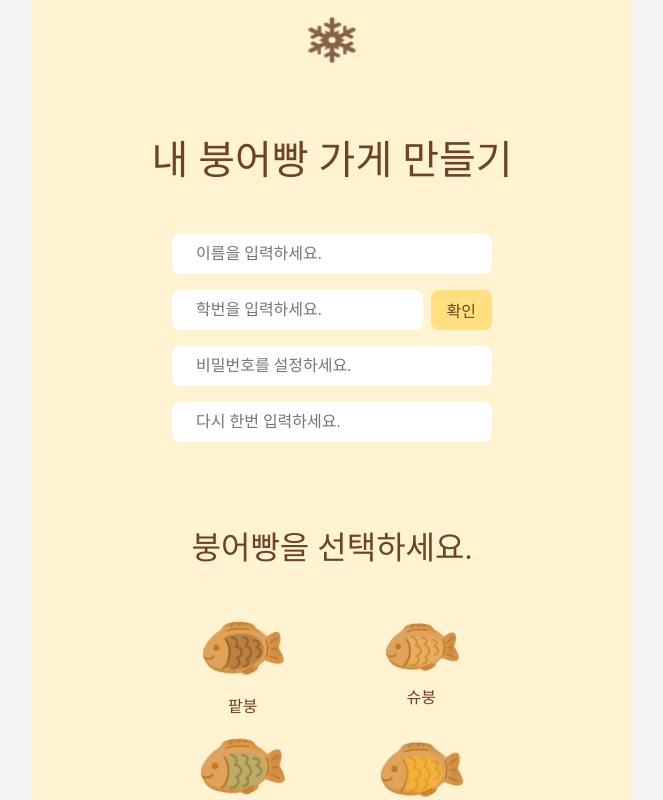
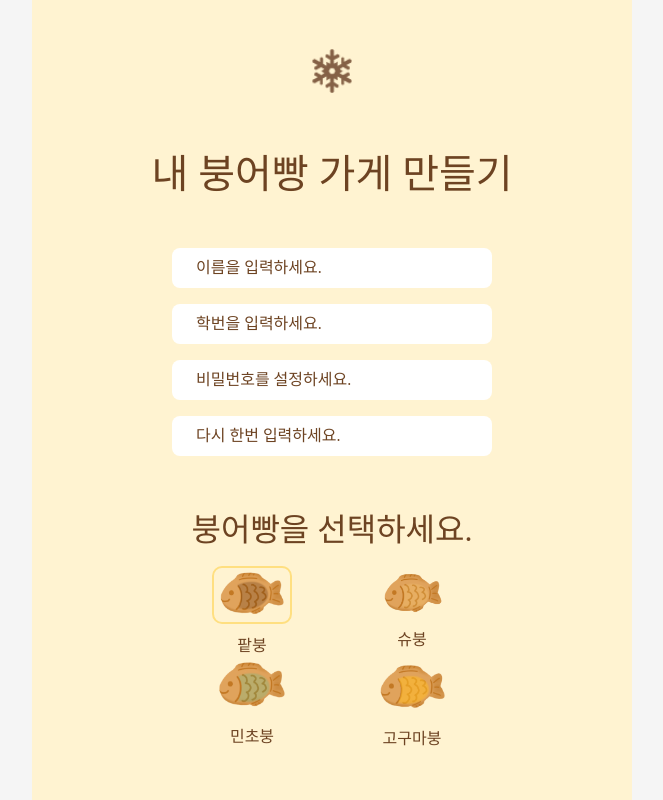
Before and after one commit to Quipu-Developers/event, a React (Create React App) app in the folder frontend/: page /event/register in a window 1280 px wide. Shown: the whole page, without its empty margins (308-971 px from the left). Built offline with nearby package versions, Linux system fonts and the light colour scheme.

Commit message:
Feat: 회원가입 로직 구현

```diff
--- a/frontend/src/pages/Login.tsx
+++ b/frontend/src/pages/Login.tsx
@@ -14,10 +14,10 @@ export default function Login() {
 
             <div className={styles.inputContainer}>
                 <div className={styles.inputBox}>
-                    <p className={styles.inputLabel}>학번을 입력하세요.</p>
+                  <input type="text" className={styles.inputField} placeholder={"학번을 입력하세요."}></input>
                 </div>
                 <div className={styles.inputBox}>
-                    <p className={styles.inputLabel}>비밀번호를 입력하세요.</p>
+                  <input type="text" className={styles.inputField} placeholder={"비밀번호를 입력하세요."}></input>
                 </div>
             </div>
 
--- a/frontend/src/pages/Register.tsx
+++ b/frontend/src/pages/Register.tsx
@@ -1,4 +1,4 @@
-import React from "react";
+import React, { useState } from "react";
 import styles from "@/styles/Register.module.css"; // CSS 모듈 가져오기
 import mapSnow from "@/assets/map_snow.png";
 import 팥붕 from "@/assets/팥붕.png";
@@ -7,53 +7,206 @@ import 민초붕 from "@/assets/민초붕.png";
 import 고구마붕 from "@/assets/고구마붕.png";
 
 export default function Register() {
+    // 상태 관리
+    const [formData, setFormData] = useState({
+        name: "",
+        studentID: "",
+        password: "",
+        confirmPassword: "",
+        choiceType: "fish1", // 기본 선택
+        topic: "",
+    });
+    const [errorMessage, setErrorMessage] = useState<string | null>(null);
+    const [successMessage, setSuccessMessage] = useState<string | null>(null);
+
+    // 입력 변경 핸들러
+    const handleChange = (e: React.ChangeEvent<HTMLInputElement | HTMLSelectElement>) => {
+        const { name, value } = e.target;
+        setFormData((prev) => ({
+            ...prev,
+            [name]: value,
+        }));
+    };
+
+    // 폼 제출 핸들러
+    const handleSubmit = async (e: React.FormEvent) => {
+        e.preventDefault();
+
+        // 비밀번호 확인
+        if (formData.password !== formData.confirmPassword) {
+            setErrorMessage("비밀번호가 일치하지 않습니다.");
+            return;
+        }
+
+        try {
+            const response = await fetch("http://localhost:5001/register", {
+                method: "POST",
+                headers: {
+                    "Content-Type": "application/json",
+                },
+                body: JSON.stringify({
+                    name: formData.name,
+                    studentID: formData.studentID,
+                    password: formData.password,
+                    choiceType: formData.choiceType,
+                    topic: formData.topic,
+                }),
+            });
+
+            if (response.ok) {
+                const data = await response.json();
+                const { token } = data;
+
+                // JWT Token 저장
+                localStorage.setItem("token", token);
+
+                setSuccessMessage("붕어빵 가게 생성이 완료되었습니다!");
+                setErrorMessage(null);
+
+                // 폼 초기화
+                setFormData({
+                    name: "",
+                    studentID: "",
+                    password: "",
+                    confirmPassword: "",
+                    choiceType: "fish1",
+                    topic: "",
+                });
+            } else if (response.status === 400) {
+                const errorData = await response.json();
+                setErrorMessage(errorData.message || "잘못된 입력입니다.");
+            } else {
+                setErrorMessage("서버 오류가 발생했습니다. 다시 시도해주세요.");
+            }
+        } catch (error) {
+            setErrorMessage("네트워크 오류가 발생했습니다. 다시 시도해주세요.");
+        }
+    };
+
     return (
         <div className={styles.registerContainer}>
             <img src={mapSnow} alt="지도 아이콘" className={styles.mapSnow} />
             <h1 className={styles.registerTitle}>내 붕어빵 가게 만들기</h1>
 
+            {errorMessage && <p style={{ color: "red" }}>{errorMessage}</p>}
+            {successMessage && <p style={{ color: "green" }}>{successMessage}</p>}
+
+            <form onSubmit={handleSubmit}>
                 <div className={styles.inputContainer}>
                     <div className={styles.inputBox}>
-                    <input type="text" id="name" className={styles.inputField} placeholder="이름을 입력하세요." />
+                        <input
+                            type="text"
+                            name="name"
+                            value={formData.name}
+                            onChange={handleChange}
+                            className={styles.inputField}
+                            placeholder="이름을 입력하세요."
+                            required
+                        />
                     </div>
                     <div className={styles.inputBox}>
-                    <input type="text" id="student-id" className={styles.inputField} placeholder="학번을 입력하세요." />
-                    <button className={styles.checkButton}>확인</button>
+                        <input
+                            type="text"
+                            name="studentID"
+                            value={formData.studentID}
+                            onChange={handleChange}
+                            className={styles.inputField}
+                            placeholder="학번을 입력하세요."
+                            required
+                        />
                     </div>
                     <div className={styles.inputBox}>
-                    <input type="password" id="password" className={styles.inputField} placeholder="비밀번호를 설정하세요." />
+                        <input
+                            type="password"
+                            name="password"
+                            value={formData.password}
+                            onChange={handleChange}
+                            className={styles.inputField}
+                            placeholder="비밀번호를 설정하세요."
+                            required
+                        />
                     </div>
                     <div className={styles.inputBox}>
-                    <input type="password" id="confirm-password" className={styles.inputField} placeholder="다시 한번 입력하세요." />
+                        <input
+                            type="password"
+                            name="confirmPassword"
+                            value={formData.confirmPassword}
+                            onChange={handleChange}
+                            className={styles.inputField}
+                            placeholder="다시 한번 입력하세요."
+                            required
+                        />
                     </div>
                 </div>
 
                 <h2 className={styles.sectionTitle}>붕어빵을 선택하세요.</h2>
                 <div className={styles.fishSelection}>
-                <div className={styles.fishItem}>
-                    <img src={팥붕} alt="팥붕" />
+                    <label className={styles.fishItem}>
+                        <input
+                            type="radio"
+                            name="choiceType"
+                            value="fish1"
+                            checked={formData.choiceType === "fish1"}
+                            onChange={handleChange}
+                            className={styles.radioInput} // 숨기기 위해 스타일 클래스 추가
+                        />
+                        <img src={팥붕} alt="팥붕" className={styles.fishImage}/>
                         <p className={styles.fishLabel}>팥붕</p>
-                </div>
-                <div className={styles.fishItem}>
-                    <img src={슈붕} alt="슈붕" />
+                    </label>
+                    <label className={styles.fishItem}>
+                        <input
+                            type="radio"
+                            name="choiceType"
+                            value="fish2"
+                            checked={formData.choiceType === "fish2"}
+                            onChange={handleChange}
+                            className={styles.radioInput}
+                        />
+                        <img src={슈붕} alt="슈붕" className={styles.fishImage}/>
                         <p className={styles.fishLabel}>슈붕</p>
-                </div>
-                <div className={styles.fishItem}>
-                    <img src={민초붕} alt="민초붕" />
+                    </label>
+                    <label className={styles.fishItem}>
+                        <input
+                            type="radio"
+                            name="choiceType"
+                            value="fish3"
+                            checked={formData.choiceType === "fish3"}
+                            onChange={handleChange}
+                            className={styles.radioInput}
+                        />
+                        <img src={민초붕} alt="민초붕" className={styles.fishImage} />
                         <p className={styles.fishLabel}>민초붕</p>
-                </div>
-                <div className={styles.fishItem}>
-                    <img src={고구마붕} alt="고구마붕" />
+                    </label>
+                    <label className={styles.fishItem}>
+                        <input
+                            type="radio"
+                            name="choiceType"
+                            value="fish4"
+                            checked={formData.choiceType === "fish4"}
+                            onChange={handleChange}
+                            className={styles.radioInput}
+                        />
+                        <img src={고구마붕} alt="고구마붕" className={styles.fishImage} />
                         <p className={styles.fishLabel}>고구마붕</p>
-                </div>
+                    </label>
                 </div>
 
                 <h2 className={styles.sectionTitle}>쪽지 받고 싶은 주제를 설정하세요. (선택)</h2>
                 <div className={styles.noteBox}>
-                <input type="text" placeholder="예) 두산 팬들만 쪽지 주세요!" className={styles.noteInput} />
+                    <input
+                        type="text"
+                        name="topic"
+                        value={formData.topic}
+                        onChange={handleChange}
+                        placeholder="예) 두산 팬들만 쪽지 주세요!"
+                        className={styles.noteInput}
+                    />
                 </div>
 
-            <button className={styles.createButton}>붕어빵 가게 생성</button>
+                <button type="submit" className={styles.createButton}>
+                    붕어빵 가게 생성
+                </button>
+            </form>
         </div>
     );
 }
--- a/frontend/src/styles/Register.module.css
+++ b/frontend/src/styles/Register.module.css
@@ -14,13 +14,22 @@
 .registerTitle {
     font-size: 2.5rem;
     color: #6d4322;
-    margin-top: 1rem;
 }
 
 /* 지도 아이콘 */
 .mapSnow {
-    width: 3rem;
-    height: 3rem;
+    margin-top: 2rem;
+    width: 2.5rem;
+}
+
+
+form {
+    display: flex;
+    flex-direction: column;
+    align-items: center;
+    justify-content: center;
+    gap: 1rem;
+    width: 20rem;
 }
 
 /* 입력 필드 */
@@ -46,16 +55,10 @@
     padding-left: 1.5rem;
 }
 
-.checkButton {
-    align-self: flex-end;
-    padding: 0.5rem 1rem;
-    background: #ffdf80;
-    border: none;
-    border-radius: 0.5rem;
-    font-size: 1rem;
+.inputField::placeholder{
     color: #6d4322;
-    cursor: pointer;
 }
+
 
 /* 붕어빵 선택 */
 .sectionTitle {
@@ -63,15 +66,28 @@
     color: #6d4322;
     text-align: center;
     margin-top: 2rem;
-    width: 60%;
+    width: 100%;
     flex-wrap: wrap;
 }
 
 .fishSelection {
     display: grid;
     grid-template-columns: repeat(2, 1fr);
-    gap: 1rem;
-    width: 60%;
+    width: 100%;
+}
+
+/* 라디오 버튼 숨기기 */
+.radioInput {
+    display: none; /* 기본 라디오 버튼 숨김 */
+}
+
+/* 이미지 클릭 가능 스타일 */
+.fishImage {
+    width: 5rem;
+    cursor: pointer; /* 클릭 가능하도록 설정 */
+    border: 2px solid transparent;
+    border-radius: 10px;
+    transition: border-color 0.2s;
 }
 
 .fishItem {
@@ -79,10 +95,11 @@
     flex-direction: column;
     align-items: center;
 }
+/* 선택된 상태 스타일 */
+.fishItem input:checked + .fishImage {
+    border-color: #ffdf80; /* 선택된 이미지 강조 */
+}
 
-img {
-    width: 60%;
-}
 
 .fishLabel {
     font-size: 1rem;
@@ -92,7 +109,7 @@ img {
 
 /* 쪽지 주제 설정 */
 .noteBox {
-    width: 50%;
+    width: 100%;
     display: flex;
     justify-content: center;
 }
@@ -109,7 +126,6 @@ img {
 /* 붕어빵 가게 생성 버튼 */
 .createButton {
     width: 80%;
-    max-width: 300px;
     padding: 1rem;
     background: #ffdf80;
     border: none;
@@ -118,5 +134,8 @@ img {
     font-size: 1.5rem;
     color: #6d4322;
     cursor: pointer;
-    margin-top: 2rem;
 }
+
+.noteInput::placeholder{
+    color: #6d4322;
+}
```
Also changed, not shown: frontend/src/styles/Login.module.css (+21 -15 lines), 1 other file (tests, documents, lock files or other folders). Lines whose indentation alone changed are shown as unchanged.
